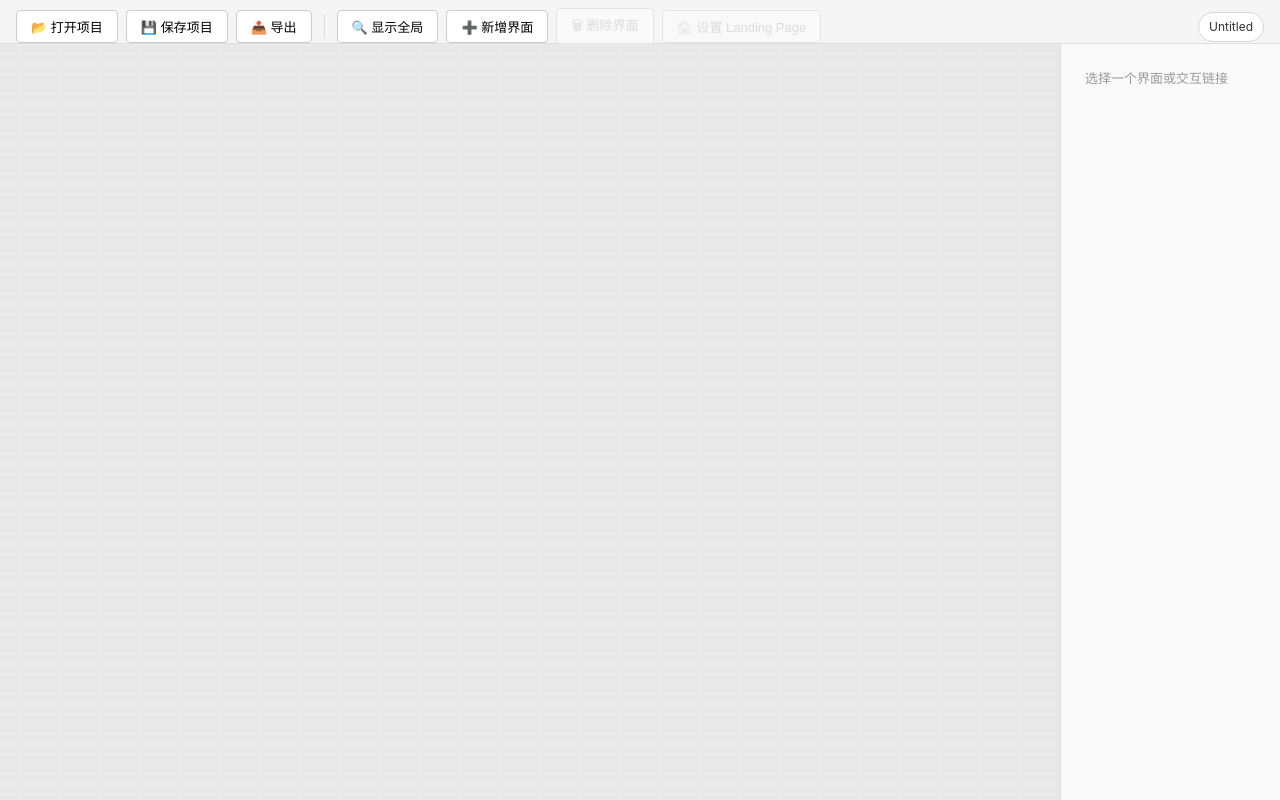
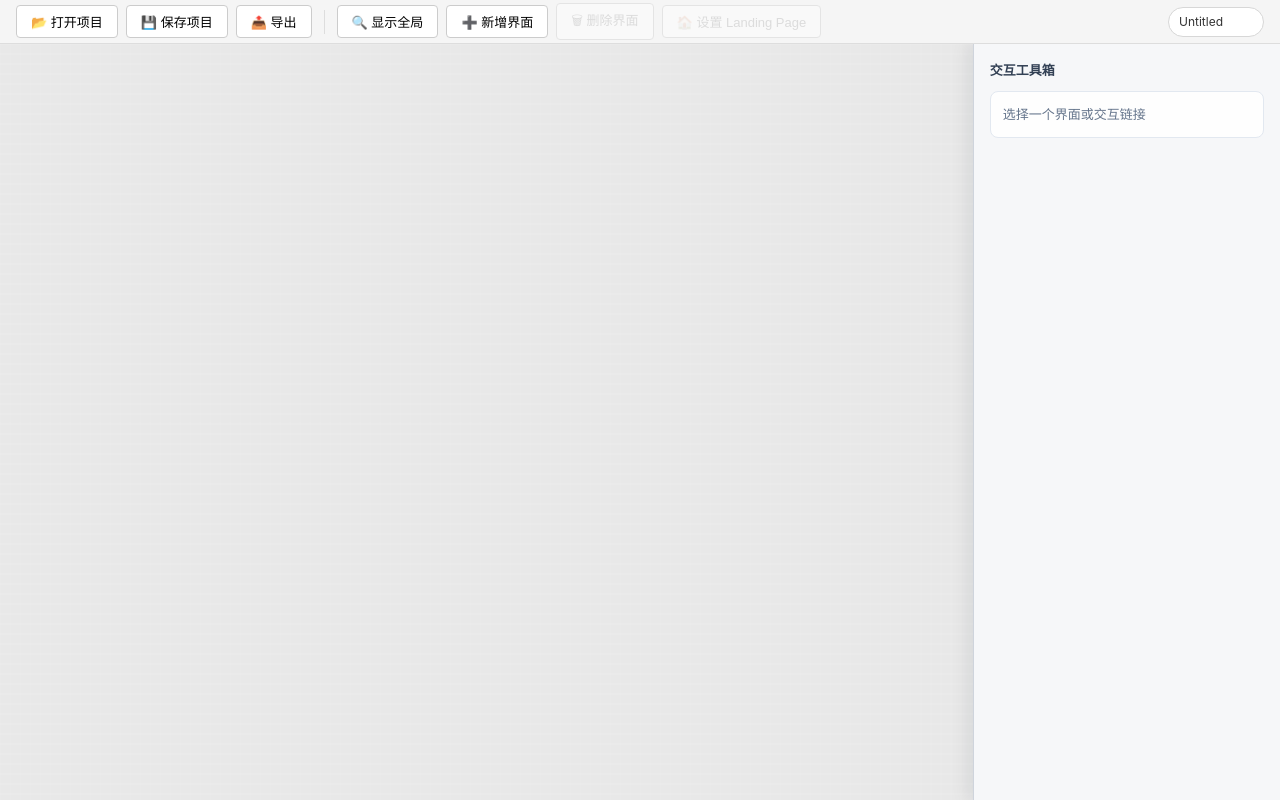
Before and after one commit to heqichen/qcux, a React (Vite) app: page / in a window 1280 px wide. Built offline with nearby package versions, Linux system fonts and the light colour scheme.

Commit message:
fix layout

```diff
--- a/src/App.tsx
+++ b/src/App.tsx
@@ -50,7 +50,7 @@ const App: React.FC = () => {
     return (
       <div style={appContainerStyle}>
         <InteractionToolbar />
-        <div style={mainAreaStyle}>
+        <div style={getMainAreaStyle('interaction')}>
           <InteractionCanvas />
           <InteractionToolbox />
         </div>
@@ -62,7 +62,7 @@ const App: React.FC = () => {
   return (
     <div style={appContainerStyle}>
       <PageDesignToolbar />
-      <div style={mainAreaStyle}>
+      <div style={getMainAreaStyle('pageDesign')}>
         <PageDesignCanvas />
         <PageDesignToolbox />
       </div>
@@ -77,10 +77,21 @@ const appContainerStyle: React.CSSProperties = {
   overflow: 'hidden',
 };
 
-const mainAreaStyle: React.CSSProperties = {
-  display: 'flex',
+const baseMainAreaStyle: React.CSSProperties = {
+  display: 'grid',
   flex: 1,
   overflow: 'hidden',
+  minWidth: 0,
 };
 
+function getMainAreaStyle(view: 'interaction' | 'pageDesign'): React.CSSProperties {
+  return {
+    ...baseMainAreaStyle,
+    gridTemplateColumns:
+      view === 'interaction'
+        ? 'minmax(0, 1fr) minmax(180px, 24vw)'
+        : 'minmax(0, 1fr) minmax(220px, 28vw)',
+  };
+}
+
 export default App;
--- a/src/canvas/InteractionCanvas.tsx
+++ b/src/canvas/InteractionCanvas.tsx
@@ -233,7 +233,7 @@ export const InteractionCanvas: React.FC = () => {
   );
 
   return (
-    <div ref={containerRef} style={{ flex: 1, overflow: 'hidden', position: 'relative' }}>
+    <div ref={containerRef} style={{ flex: 1, minWidth: 0, overflow: 'hidden', position: 'relative' }}>
       <canvas
         ref={canvasRef}
         style={{
--- a/src/canvas/PageDesignCanvas.tsx
+++ b/src/canvas/PageDesignCanvas.tsx
@@ -253,7 +253,7 @@ export const PageDesignCanvas: React.FC = () => {
   );
 
   return (
-    <div ref={containerRef} style={{ flex: 1, overflow: 'hidden', position: 'relative' }}>
+    <div ref={containerRef} style={{ flex: 1, minWidth: 0, overflow: 'hidden', position: 'relative' }}>
       <canvas
         ref={canvasRef}
         style={{
--- a/src/components/ProjectStatus.tsx
+++ b/src/components/ProjectStatus.tsx
@@ -19,13 +19,14 @@ const statusContainerStyle: React.CSSProperties = {
   display: 'flex',
   alignItems: 'center',
   gap: 8,
-  minWidth: 0,
+  minWidth: 96,
   maxWidth: '40vw',
   padding: '0 10px',
   border: '1px solid #d7d7d7',
   borderRadius: 999,
   background: '#fff',
   height: 30,
+  flexShrink: 0,
 };
 
 const labelStyle: React.CSSProperties = {
--- /dev/null
+++ b/src/components/ToolbarLayout.tsx
@@ -0,0 +1,80 @@
+import React, { useEffect, useRef, useState } from 'react';
+import { toolbarStyle } from '@/views/InteractionView/styles';
+
+interface ToolbarLayoutProps {
+  actions: React.ReactNode;
+  status: React.ReactNode;
+}
+
+export const ToolbarLayout: React.FC<ToolbarLayoutProps> = ({ actions, status }) => {
+  const actionsRef = useRef<HTMLDivElement>(null);
+  const [hasHiddenRightActions, setHasHiddenRightActions] = useState(false);
+
+  useEffect(() => {
+    const element = actionsRef.current;
+    if (!element) return;
+
+    const updateOverflowState = () => {
+      setHasHiddenRightActions(element.scrollLeft + element.clientWidth < element.scrollWidth - 1);
+    };
+
+    updateOverflowState();
+
+    const resizeObserver = new ResizeObserver(updateOverflowState);
+    resizeObserver.observe(element);
+    window.addEventListener('resize', updateOverflowState);
+    element.addEventListener('scroll', updateOverflowState, { passive: true });
+
+    return () => {
+      resizeObserver.disconnect();
+      window.removeEventListener('resize', updateOverflowState);
+      element.removeEventListener('scroll', updateOverflowState);
+    };
+  }, []);
+
+  return (
+    <div style={toolbarStyle}>
+      <div ref={actionsRef} style={actionsScrollerStyle}>
+        <div style={actionsRowStyle}>{actions}</div>
+      </div>
+
+      <div style={trailingAreaStyle}>
+        {hasHiddenRightActions && <span style={moreHintStyle}>右侧还有按钮 →</span>}
+        {status}
+      </div>
+    </div>
+  );
+};
+
+const actionsScrollerStyle: React.CSSProperties = {
+  flex: 1,
+  minWidth: 0,
+  overflowX: 'auto',
+  overflowY: 'hidden',
+  scrollbarWidth: 'none',
+  msOverflowStyle: 'none',
+};
+
+const actionsRowStyle: React.CSSProperties = {
+  display: 'flex',
+  alignItems: 'center',
+  gap: 8,
+  minWidth: 'max-content',
+  paddingRight: 12,
+  whiteSpace: 'nowrap',
+};
+
+const trailingAreaStyle: React.CSSProperties = {
+  display: 'flex',
+  alignItems: 'center',
+  gap: 10,
+  flexShrink: 0,
+  minWidth: 0,
+  marginLeft: 12,
+};
+
+const moreHintStyle: React.CSSProperties = {
+  fontSize: 12,
+  color: '#64748b',
+  whiteSpace: 'nowrap',
+};
--- a/src/views/InteractionView/InteractionToolbar.tsx
+++ b/src/views/InteractionView/InteractionToolbar.tsx
@@ -1,11 +1,12 @@
 import React from 'react';
 import { ProjectStatus } from '@/components/ProjectStatus';
+import { ToolbarLayout } from '../../components/ToolbarLayout';
 import { useProjectStore } from '@/store/projectStore';
 import { useUIStore } from '@/store/uiStore';
 import { useViewportStore } from '@/store/viewportStore';
 import { getBoundingBox } from '@/utils/geometry';
 import { FileButtons } from '@/views/InteractionView/FileButtons';
-import { btnStyle, divider, toolbarStyle } from '@/views/InteractionView/styles';
+import { btnStyle, divider } from '@/views/InteractionView/styles';
 
 export const InteractionToolbar: React.FC = () => {
   const selectedPageId = useUIStore((state) => state.selectedPageId);
@@ -43,7 +44,9 @@ export const InteractionToolbar: React.FC = () => {
   };
 
   return (
-    <div style={toolbarStyle}>
+    <ToolbarLayout
+      actions={(
+        <>
           <FileButtons />
           <div style={divider} />
           <button style={btnStyle} onClick={handleShowAll}>🔍 显示全局</button>
@@ -62,8 +65,9 @@ export const InteractionToolbar: React.FC = () => {
           >
             🏠 设置 Landing Page
           </button>
-      <div style={{ flex: 1 }} />
-      <ProjectStatus />
-    </div>
+        </>
+      )}
+      status={<ProjectStatus />}
+    />
   );
 };
--- a/src/views/InteractionView/InteractionToolbox.tsx
+++ b/src/views/InteractionView/InteractionToolbox.tsx
@@ -25,6 +25,8 @@ export const InteractionToolbox: React.FC = () => {
 
   return (
     <div style={toolboxStyle}>
+      <h3 style={titleStyle}>交互工具箱</h3>
+
       {selectedLink && (
         <LinkProperties
           link={selectedLink}
@@ -41,7 +43,7 @@ export const InteractionToolbox: React.FC = () => {
           <div style={{ marginTop: 0 }}>
             <button style={btnStyle} onClick={() => setShowElementList(true)}>🔗 添加交互</button>
           </div>
-          <div style={{ marginTop: 16, fontSize: 12, color: '#666' }}>
+          <div style={infoBlockStyle}>
             <div>选中界面: {selectedPage.title}</div>
             <div>尺寸: {selectedPage.width}×{selectedPage.height}</div>
             <div>元素数: {selectedPage.elements.length}</div>
@@ -51,7 +53,7 @@ export const InteractionToolbox: React.FC = () => {
       )}
 
       {!selectedLink && !selectedPage && (
-        <div style={{ color: '#999', padding: 8, fontSize: 13 }}>选择一个界面或交互链接</div>
+        <div style={emptyStateStyle}>选择一个界面或交互链接</div>
       )}
 
       {showElementList && selectedPage && (
@@ -104,6 +106,34 @@ const ElementListDialog: React.FC<{
   </div>
 );
 
+const titleStyle: React.CSSProperties = {
+  margin: '0 0 12px 0',
+  fontSize: 13,
+  fontWeight: 600,
+  color: '#334155',
+};
+
+const infoBlockStyle: React.CSSProperties = {
+  marginTop: 16,
+  fontSize: 12,
+  color: '#666',
+  lineHeight: 1.8,
+  background: 'rgba(255,255,255,0.9)',
+  border: '1px solid #e2e8f0',
+  borderRadius: 8,
+  padding: 10,
+};
+
+const emptyStateStyle: React.CSSProperties = {
+  color: '#64748b',
+  fontSize: 13,
+  lineHeight: 1.6,
+  background: 'rgba(255,255,255,0.92)',
+  border: '1px solid #e2e8f0',
+  borderRadius: 8,
+  padding: 12,
+};
+
 const LinkProperties: React.FC<{
   link: Link;
   project: ProjectFile;
--- a/src/views/InteractionView/styles.ts
+++ b/src/views/InteractionView/styles.ts
@@ -3,12 +3,12 @@ import type React from 'react';
 export const toolbarStyle: React.CSSProperties = {
   display: 'flex',
   alignItems: 'center',
-  gap: 8,
   padding: '8px 16px',
   background: '#f5f5f5',
   borderBottom: '1px solid #ddd',
   height: 44,
-  flexWrap: 'wrap',
+  minHeight: 44,
+  overflow: 'hidden',
 };
 
 export const btnStyle: React.CSSProperties = {
@@ -29,11 +29,16 @@ export const divider: React.CSSProperties = {
 };
 
 export const toolboxStyle: React.CSSProperties = {
-  width: 220,
+  width: '100%',
+  minWidth: 0,
   padding: 16,
-  background: '#fafafa',
-  borderLeft: '1px solid #ddd',
+  background: '#f6f7f9',
+  borderLeft: '1px solid #cfd4dc',
   overflowY: 'auto',
+  overflowX: 'hidden',
+  position: 'relative',
+  zIndex: 1,
+  boxShadow: '-6px 0 16px rgba(15, 23, 42, 0.08)',
 };
 
 export const inputStyle: React.CSSProperties = {
--- a/src/views/PageDesignView/PageDesignView.tsx
+++ b/src/views/PageDesignView/PageDesignView.tsx
@@ -1,5 +1,6 @@
 import React from 'react';
 import { ProjectStatus } from '@/components/ProjectStatus';
+import { ToolbarLayout } from '../../components/ToolbarLayout';
 import { useProjectSave } from '../../hooks/useProjectSave';
 import { useProjectStore } from '@/store/projectStore';
 import { useUIStore } from '@/store/uiStore';
@@ -33,17 +34,20 @@ export const PageDesignToolbar: React.FC = () => {
   };
 
   return (
-    <div style={toolbarStyle}>
+    <ToolbarLayout
+      actions={(
+        <>
           <button style={btnStyle} onClick={handleAddObject}>➕ 添加物件</button>
           <button style={btnStyle} onClick={handleAddText}>🔤 添加文字</button>
           <button style={btnStyle} onClick={handleAddButton}>🔘 添加按钮</button>
           <button style={btnStyle} onClick={() => void saveProject()}>💾 保存项目</button>
-      <div style={{ flex: 1 }} />
-      <ProjectStatus />
           <button style={{ ...btnStyle, background: '#666', color: '#fff' }} onClick={navigateToInteraction}>
             ↩ 退出到交互设计界面
           </button>
-    </div>
+        </>
+      )}
+      status={<ProjectStatus />}
+    />
   );
 };
 
@@ -155,16 +159,6 @@ const FieldRow: React.FC<{ label: string; children: React.ReactNode }> = ({ labe
   </div>
 );
 
-const toolbarStyle: React.CSSProperties = {
-  display: 'flex',
-  alignItems: 'center',
-  gap: 8,
-  padding: '8px 16px',
-  background: '#f5f5f5',
-  borderBottom: '1px solid #ddd',
-  height: 44,
-};
-
 const btnStyle: React.CSSProperties = {
   padding: '6px 14px',
   border: '1px solid #ccc',
@@ -184,11 +178,16 @@ const smallBtnStyle: React.CSSProperties = {
 };
 
 const toolboxStyle: React.CSSProperties = {
-  width: 240,
+  width: '100%',
+  minWidth: 0,
   padding: 16,
-  background: '#fafafa',
-  borderLeft: '1px solid #ddd',
+  background: '#f6f7f9',
+  borderLeft: '1px solid #cfd4dc',
   overflowY: 'auto',
+  overflowX: 'hidden',
+  position: 'relative',
+  zIndex: 1,
+  boxShadow: '-6px 0 16px rgba(15, 23, 42, 0.08)',
 };
 
 const inputStyle: React.CSSProperties = {
```
Lines whose indentation alone changed are shown as unchanged.
